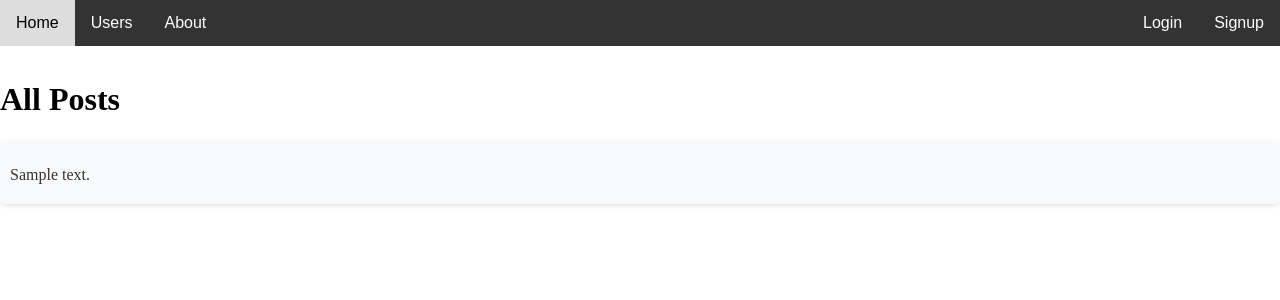
After one commit to FaroukZakaria/Mini_social_media, a Flask app: page /posts in a window 1280 px wide. The commit adds this page. Shown: the top 300 px of the page. Run offline with Flask 3, Linux system fonts and the light colour scheme; tables that the repository leaves empty hold one stand-in row (values such as "Sample post").

Commit message:
some modifications

```diff
--- a/app.py
+++ b/app.py
@@ -7,7 +7,7 @@ from flask import Flask, render_template, request, redirect, url_for, flash, ses
 from sqlalchemy import create_engine, Column, Integer, String
 from sqlalchemy.ext.declarative import declarative_base
 from sqlalchemy.orm import sessionmaker
-from models import User, Base
+from models import User, Base, Post
 import hashlib
 import secrets
 import string
@@ -22,7 +22,7 @@ secret_key = ''.join(secrets.choice(string.ascii_letters + string.digits + strin
 app.secret_key = secret_key
 
 # Configure SQLAlchemy to connect to the database
-engine = create_engine('mysql://public:password@localhost/platform_data')
+engine = create_engine('mysql://root:root@localhost/platform_data')
 
 # Create the tables in the database
 Base.metadata.create_all(engine)
@@ -113,16 +113,44 @@ def signup():
 
 @app.route('/addPost', methods=['GET', 'POST'], strict_slashes=False)
 def add_post():
+
     if request.method == 'POST':
-        print("starting")
-        #author = request.form['author']
-        title = request.form['title']
+        curr_user = None
+        if 'user_id' in session:
+            curr_user = session['user_id']
+
+        author = ""
+        if curr_user:
+            author = curr_user.firstname
         content = request.form['content']
-        #posts.append({'author': author, 'title': title, 'content': content})
+        newPost = Post(
+                author=author,
+                content=content
+                )
+        print(newPost)
+        # Adding new user to database
+        dbsession.add(newPost)
+        dbsession.commit()
         flash('Post created successfully!', 'success')
         print("starting")
         return redirect(url_for('index'))
     return render_template('post.html')
+
+@app.route('/posts')
+def show_posts():
+
+    posts = dbsession.query(Post).all()
+    return render_template('posts.html', posts=posts)
+
+@app.route('/posts/<int:post_id>', strict_slashes=False)
+def show_post_byId(post_id):
+
+    post = dbsession.query(Post).get(post_id)
+    if post:
+        return render_template('profile.html', post=post)
+    else:
+        return "User not found", 404
+    return render_template('posts.html', posts=[])
 
 @app.route('/users')
 def users():
--- /dev/null
+++ b/static/posts.css
@@ -0,0 +1,18 @@
+/* Styles for the All Posts page */
+.post-list {
+    list-style-type: none;
+    padding: 0;
+}
+
+.post-item {
+    margin-bottom: 20px;
+    padding: 10px;
+    border-radius: 5px;
+    background-color: #f8f9fa;
+    box-shadow: 0px 2px 4px rgba(0, 0, 0, 0.1);
+}
+
+.post-item p {
+    margin-bottom: 10px;
+    color: #333333;
+}
--- a/templates/post.html
+++ b/templates/post.html
@@ -14,10 +14,6 @@
         <h2>Create a New Post</h2>
         <form action="/addPost" method="POST">
             <div class="form-group">
-                <label for="title">Title</label>
-                <input type="text" id="title" name="title" required>
-            </div>
-            <div class="form-group">
                 <label for="content">Content</label>
                 <textarea id="content" name="content" rows="5" required></textarea>
             </div>
--- /dev/null
+++ b/templates/posts.html
@@ -0,0 +1,22 @@
+<!DOCTYPE html>
+<html lang="en">
+<head>
+    <meta charset="UTF-8">
+    <meta name="viewport" content="width=device-width, initial-scale=1.0">
+    <title>All Posts</title>
+    <link rel="stylesheet" href="static/posts.css">
+</head>
+<body>
+    <!-- Include the navigation bar -->
+    {% include 'navbar.html' %}
+
+    <h1>All Posts</h1>
+    <ul class="post-list">
+        {% for post in posts %}
+            <li class="post-item">
+                <p>{{ post.content }}</p>
+            </li>
+        {% endfor %}
+    </ul>
+</body>
+</html>
```
Also changed, not shown: models.py (+14 -0 lines), static/viewPost.css (added, +11 -0 lines), templates/viewPost.html (added, +17 -0 lines).
